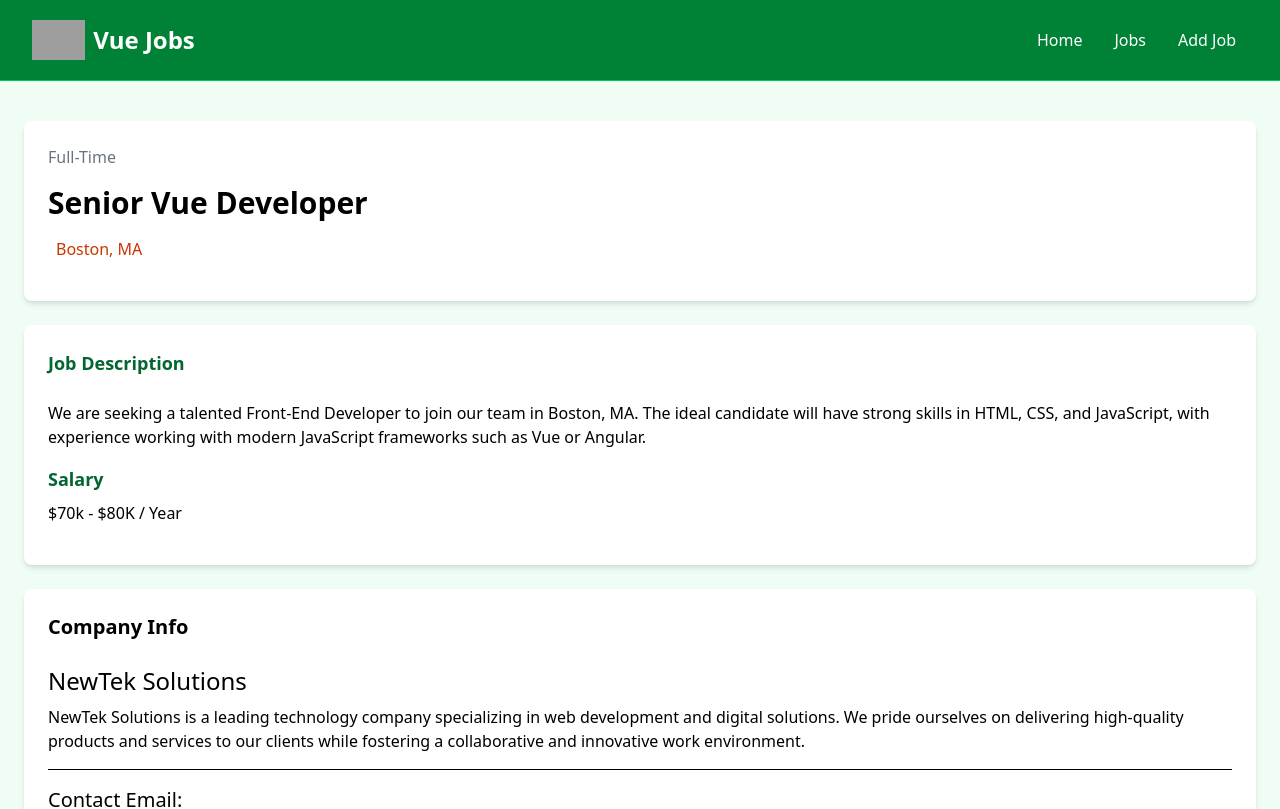
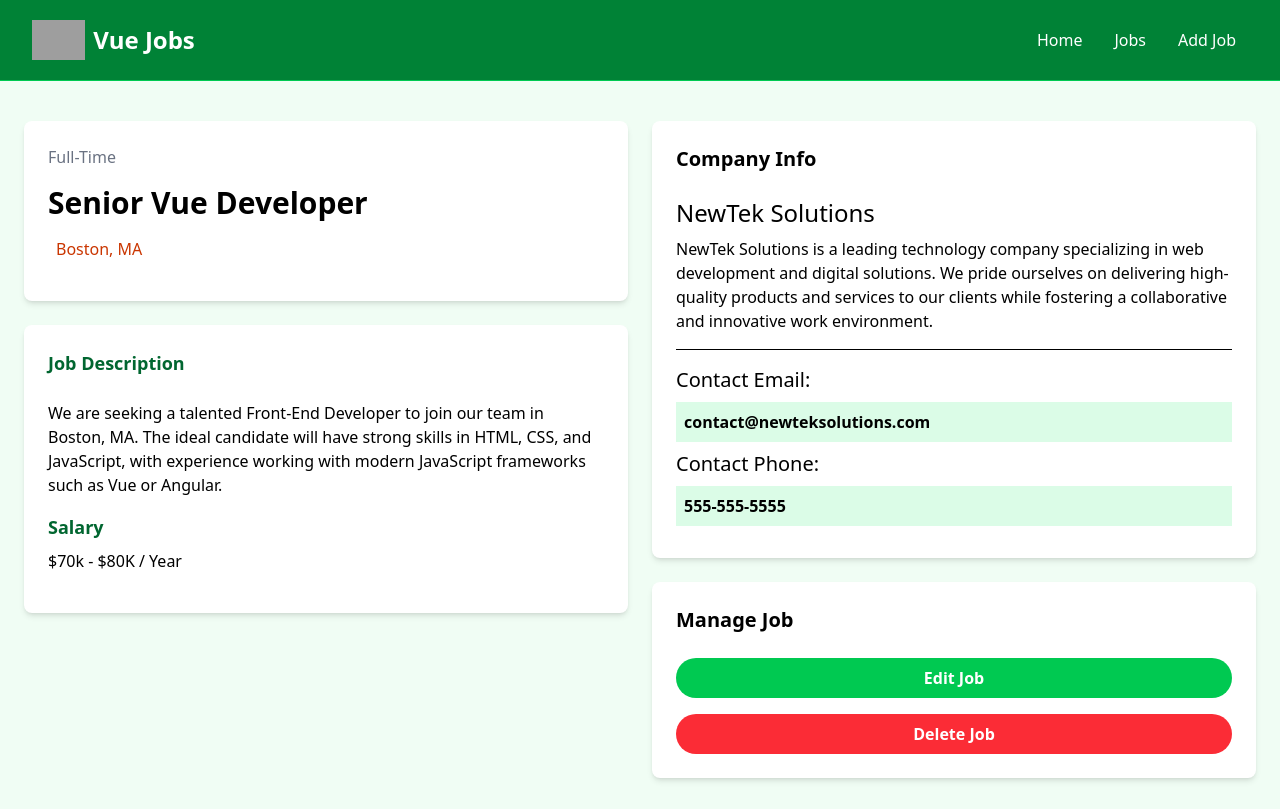
Before and after one commit to NatanBraslavsky/vue, a Vue app in the folder cursos/cursoYtTraversy/teste/vue-projectTest/: page /jobs/1 in a window 1280 px wide. Shown: the top 809 px of the page. Built offline with nearby package versions, Linux system fonts and the light colour scheme; grey boxes are pictures that could not be loaded.

Commit message:
estudos vue responsividade

```diff
--- a/cursos/cursoYtTraversy/teste/vue-projectTest/src/views/JobView.vue
+++ b/cursos/cursoYtTraversy/teste/vue-projectTest/src/views/JobView.vue
@@ -5,7 +5,7 @@
 <template>
     <section class="bg-green-50">
       <div class="container m-auto py-10 px-6">
-        <div class="grid grid-cols-1 md:grid-cols-70/30 w-full gap-6">
+        <div class="grid grid-cols-1 md:grid-cols-70/30 w-full gap-6 md:grid-cols-2">
           <main>
             <div
               class="bg-white p-6 rounded-lg shadow-md text-center md:text-left"
```
